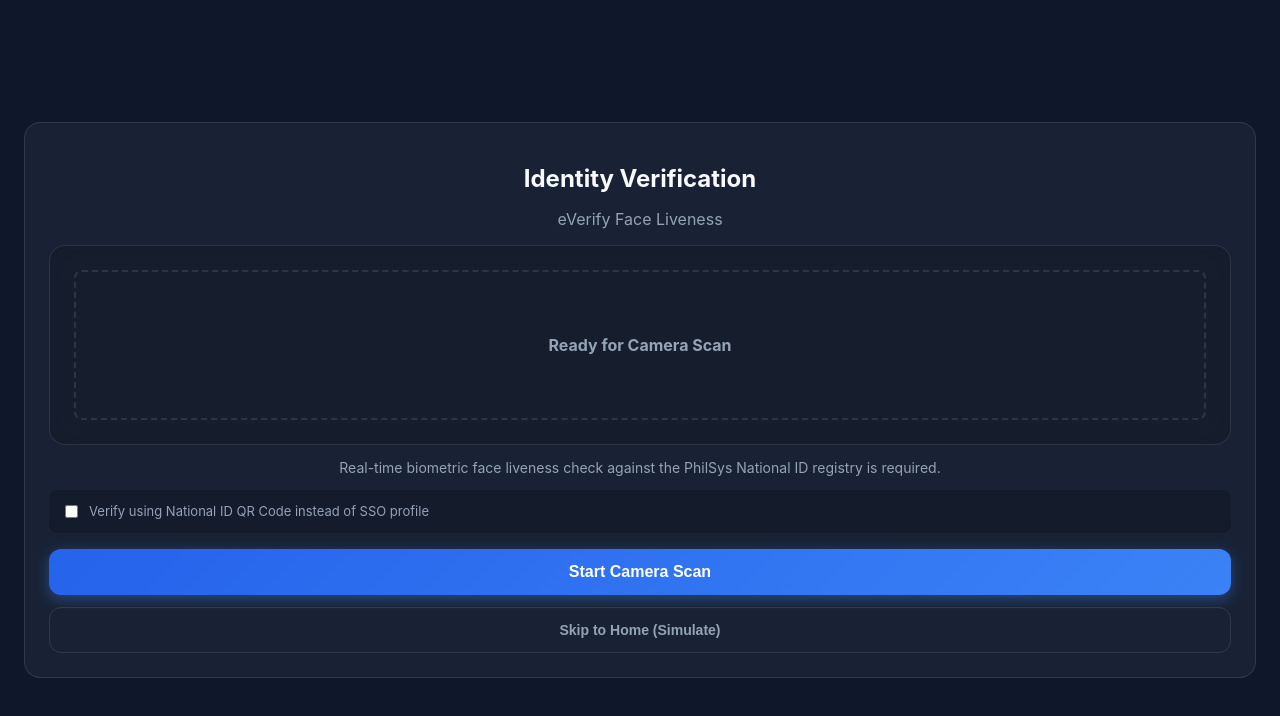
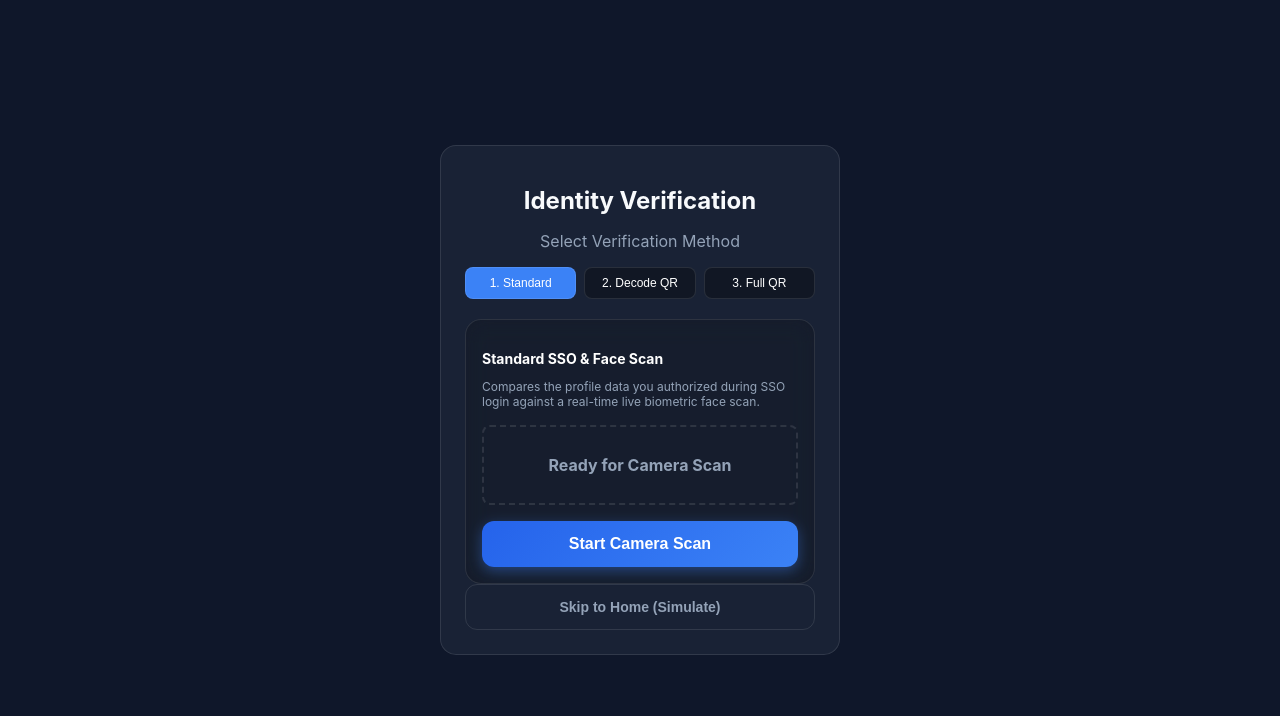
Before and after one commit to justinGabster/eGuide, a Next.js app: page /ekyc in a window 1280 px wide. Shown: the top 716 px of the page. Built offline with nearby package versions, Linux system fonts and the light colour scheme.

Commit message:
refactor: redesign eKYC UI into multi-option tabbed interface

```diff
--- a/app/ekyc/page.tsx
+++ b/app/ekyc/page.tsx
@@ -16,9 +16,7 @@ declare global {
 export default function Ekyc() {
   const [loading, setLoading] = useState(false);
   const [statusText, setStatusText] = useState('');
-  const [useQr, setUseQr] = useState(false);
-  const [qrValue, setQrValue] = useState('');
-  const router = useRouter();
+  const [selectedOption, setSelectedOption] = useState<1 | 2 | 3>(1);
 
   const handleQrCheck = async () => {
     if (!qrValue) {
@@ -68,8 +66,8 @@ export default function Ekyc() {
 
       let verifyRes;
 
-      if (useQr) {
-        // Send QR code and face session to QR Verify endpoint
+      if (selectedOption === 3) {
+        // Option 3: Send QR code and face session to QR Verify endpoint
         verifyRes = await fetch('/api/everify/qr-verify', {
           method: 'POST',
           headers: { 'Content-Type': 'application/json' },
@@ -79,11 +77,10 @@ export default function Ekyc() {
           })
         });
       } else {
-        // Grab user demographic data saved from SSO step
+        // Option 1: Grab user demographic data saved from SSO step
         const savedUser = localStorage.getItem('egov_user');
         const user = savedUser ? JSON.parse(savedUser) : {};
 
-        // Send to our backend proxy to securely exchange for verification status
         verifyRes = await fetch('/api/everify', {
           method: 'POST',
           headers: { 'Content-Type': 'application/json' },
@@ -101,14 +98,12 @@ export default function Ekyc() {
       const verifyData = await verifyRes.json();
 
       if (!verifyRes.ok) {
-        // Parse the various error structures that eGov APIs use
         let errorMsg = verifyData.details
                     || verifyData.error_description
                     || verifyData.message
                     || verifyData.error
                     || 'Identity verification failed';
 
-        // If there are validation errors (like 422 Unprocessable Entity)
         if (verifyData.errors) {
           const firstKey = Object.keys(verifyData.errors)[0];
           if (firstKey) {
@@ -125,7 +120,6 @@ export default function Ekyc() {
       }, 1500);
 
     } catch (err: any) {
-      // Handle cases where the SDK throws a raw object or string instead of an Error instance
       const errorText = err instanceof Error ? err.message : (typeof err === 'object' ? JSON.stringify(err) : String(err));
       console.warn("eVerify SDK Event:", errorText);
       alert(`Verification Failed: ${errorText}`);
@@ -138,74 +132,103 @@ export default function Ekyc() {
     <>
       <Script src="https://hackathon-everify-face-liveness.e.gov.ph/js/everify-liveness-sdk.min.js" strategy="lazyOnload" />
       <main className="mobile-container flex-center">
-        <div className="glass-card text-center fade-in">
-          <h1 className="title mb-2">Identity Verification</h1>
-          <p className="subtitle mb-6">eVerify Face Liveness</p>
+        <div className="glass-card fade-in" style={{ padding: '24px', width: '100%', maxWidth: '400px' }}>
+          <h1 className="title mb-2 text-center">Identity Verification</h1>
+          <p className="subtitle mb-6 text-center">Select Verification Method</p>
 
-          <div className="glass-card mb-6" style={{ background: 'rgba(0,0,0,0.2)' }}>
-            <div style={{ height: '150px', display: 'flex', alignItems: 'center', justifyContent: 'center', border: '2px dashed var(--border-color)', borderRadius: '8px' }}>
-              <p className="text-muted" style={{ fontWeight: 'bold' }}>
-                {statusText || 'Ready for Camera Scan'}
-              </p>
-            </div>
+          <div style={{ display: 'flex', gap: '8px', marginBottom: '20px' }}>
+            <button
+              onClick={() => setSelectedOption(1)}
+              style={{ flex: 1, padding: '8px', borderRadius: '8px', fontSize: '12px', cursor: 'pointer', border: '1px solid var(--border-color)', background: selectedOption === 1 ? 'var(--primary-color)' : 'rgba(0,0,0,0.3)', color: 'white' }}
+            >
+              1. Standard
+            </button>
+            <button
+              onClick={() => setSelectedOption(2)}
+              style={{ flex: 1, padding: '8px', borderRadius: '8px', fontSize: '12px', cursor: 'pointer', border: '1px solid var(--border-color)', background: selectedOption === 2 ? 'var(--primary-color)' : 'rgba(0,0,0,0.3)', color: 'white' }}
+            >
+              2. Decode QR
+            </button>
+            <button
+              onClick={() => setSelectedOption(3)}
+              style={{ flex: 1, padding: '8px', borderRadius: '8px', fontSize: '12px', cursor: 'pointer', border: '1px solid var(--border-color)', background: selectedOption === 3 ? 'var(--primary-color)' : 'rgba(0,0,0,0.3)', color: 'white' }}
+            >
+              3. Full QR
+            </button>
           </div>
 
-          <p className="text-sm text-muted mb-6">
-            Real-time biometric face liveness check against the PhilSys National ID registry is required.
-          </p>
+          <div className="glass-card mb-6" style={{ background: 'rgba(0,0,0,0.2)', padding: '16px' }}>
+            {selectedOption === 1 && (
+              <div className="fade-in">
+                <h3 style={{ fontSize: '14px', marginBottom: '8px', color: 'white' }}>Standard SSO & Face Scan</h3>
+                <p style={{ fontSize: '12px', color: 'var(--text-secondary)', marginBottom: '16px' }}>
+                  Compares the profile data you authorized during SSO login against a real-time live biometric face scan.
+                </p>
+                <div style={{ height: '80px', display: 'flex', alignItems: 'center', justifyContent: 'center', border: '2px dashed var(--border-color)', borderRadius: '8px', marginBottom: '16px' }}>
+                  <p className="text-muted" style={{ fontWeight: 'bold' }}>{statusText || 'Ready for Camera Scan'}</p>
+                </div>
+                <button
+                  onClick={handleVerification}
+                  disabled={loading}
+                  className="btn-primary block"
+                  style={{ width: '100%', opacity: loading ? 0.7 : 1 }}
+                >
+                  {loading ? 'Processing...' : 'Start Camera Scan'}
+                </button>
+              </div>
+            )}
 
-          <div style={{ marginBottom: '16px', textAlign: 'left', background: 'rgba(0,0,0,0.2)', padding: '12px', borderRadius: '8px' }}>
-            <label style={{ display: 'flex', alignItems: 'center', gap: '8px', cursor: 'pointer', fontSize: '13px', color: 'var(--text-secondary)' }}>
-              <input type="checkbox" checked={useQr} onChange={(e) => setUseQr(e.target.checked)} />
-              Verify using National ID QR Code instead of SSO profile
-            </label>
-
-            {useQr && (
-              <div style={{ marginTop: '12px' }} className="fade-in">
+            {selectedOption === 2 && (
+              <div className="fade-in">
+                <h3 style={{ fontSize: '14px', marginBottom: '8px', color: 'white' }}>Decode National ID QR</h3>
+                <p style={{ fontSize: '12px', color: 'var(--text-secondary)', marginBottom: '16px' }}>
+                  Simulate scanning a physical National ID card to decrypt its hidden profile data. Does not require a face scan.
+                </p>
                 <input
                   type="text"
                   value={qrValue}
                   onChange={(e) => setQrValue(e.target.value)}
                   placeholder="Paste RAW_QR_CODE_VALUE here..."
-                  style={{
-                    width: '100%',
-                    padding: '10px',
-                    borderRadius: '8px',
-                    border: '1px solid var(--border-color)',
-                    background: 'rgba(0,0,0,0.3)',
-                    color: 'white',
-                    fontSize: '12px',
-                    marginBottom: '8px'
-                  }}
+                  style={{ width: '100%', padding: '12px', borderRadius: '8px', border: '1px solid var(--border-color)', background: 'rgba(0,0,0,0.3)', color: 'white', fontSize: '12px', marginBottom: '16px' }}
                 />
                 <button
                   onClick={handleQrCheck}
                   disabled={loading || !qrValue}
-                  style={{
-                    width: '100%',
-                    padding: '8px',
-                    borderRadius: '6px',
-                    background: 'rgba(255,255,255,0.1)',
-                    color: 'white',
-                    border: '1px solid rgba(255,255,255,0.2)',
-                    fontSize: '12px',
-                    cursor: 'pointer'
-                  }}
+                  className="btn-primary block"
+                  style={{ width: '100%', opacity: loading || !qrValue ? 0.7 : 1 }}
                 >
-                  Test QR Check (Decode Only)
+                  {loading ? 'Processing...' : 'Test QR Check (Decode)'}
+                </button>
+              </div>
+            )}
+
+            {selectedOption === 3 && (
+              <div className="fade-in">
+                <h3 style={{ fontSize: '14px', marginBottom: '8px', color: 'white' }}>Full QR & Face Verification</h3>
+                <p style={{ fontSize: '12px', color: 'var(--text-secondary)', marginBottom: '16px' }}>
+                  The highest tier of verification. Compares a scanned National ID QR code against a live face scan.
+                </p>
+                <input
+                  type="text"
+                  value={qrValue}
+                  onChange={(e) => setQrValue(e.target.value)}
+                  placeholder="Paste RAW_QR_CODE_VALUE here..."
+                  style={{ width: '100%', padding: '12px', borderRadius: '8px', border: '1px solid var(--border-color)', background: 'rgba(0,0,0,0.3)', color: 'white', fontSize: '12px', marginBottom: '16px' }}
+                />
+                <div style={{ height: '80px', display: 'flex', alignItems: 'center', justifyContent: 'center', border: '2px dashed var(--border-color)', borderRadius: '8px', marginBottom: '16px' }}>
+                  <p className="text-muted" style={{ fontWeight: 'bold' }}>{statusText || 'Ready for Camera Scan'}</p>
+                </div>
+                <button
+                  onClick={handleVerification}
+                  disabled={loading || !qrValue}
+                  className="btn-primary block"
+                  style={{ width: '100%', opacity: loading || !qrValue ? 0.7 : 1 }}
+                >
+                  {loading ? 'Processing...' : 'Verify with QR + Face'}
                 </button>
               </div>
             )}
           </div>
-
-          <button
-            onClick={handleVerification}
-            disabled={loading || (useQr && !qrValue)}
-            className="btn-primary block"
-            style={{ width: '100%', opacity: loading || (useQr && !qrValue) ? 0.7 : 1, marginBottom: '12px' }}
-          >
-            {loading ? 'Processing...' : (useQr ? 'Verify with QR + Face' : 'Start Camera Scan')}
-          </button>
 
           <button
             onClick={() => router.push('/home')}
```
